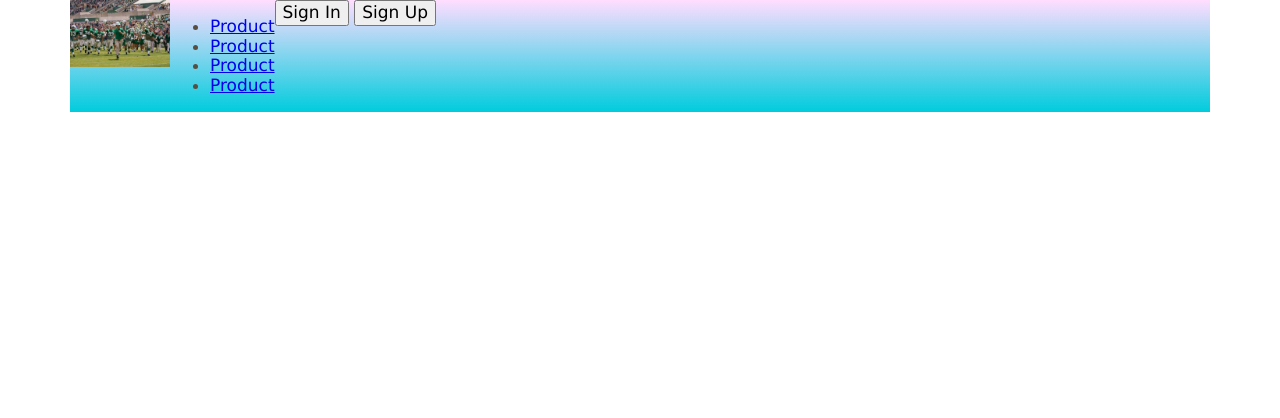
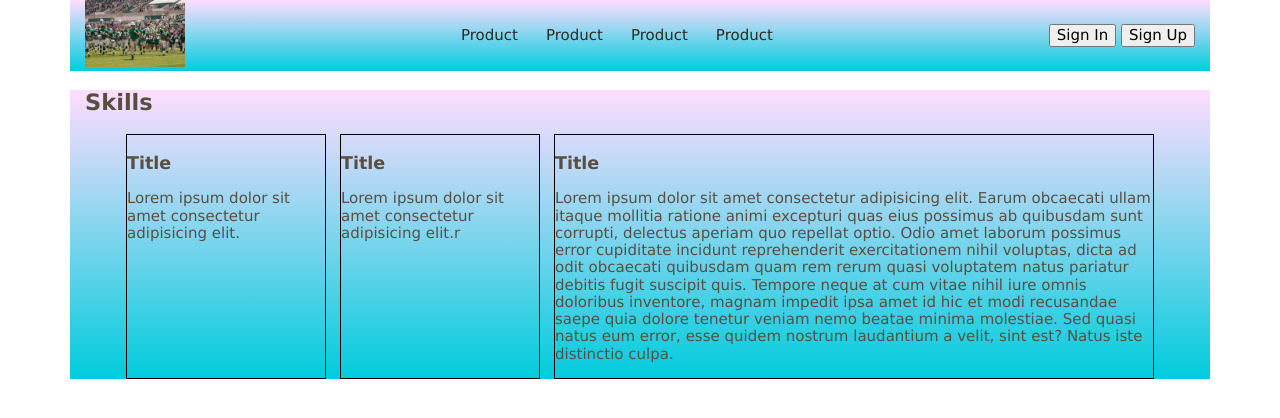
Before and after one commit to Navi-coM/Grp_191124_lesson12, a plain HTML site: page index.html in a window 1280 px wide. Drawn offline with Linux system fonts and the light colour scheme.

Commit message:
Upgrade hyml and css files

```diff
--- a/css/style.css
+++ b/css/style.css
@@ -1,6 +1,16 @@
 @import url('./normalize.css');
 @import url('./vars.css');
 
+
+/* display: flex;
+   justify-content: space-between;
+   align-items: center;
+   flex-direction: column;
+   gap: 10px;
+   flex-basis: 100xp
+   flex-wrap
+   flex-grow
+   order*/
 
 * {
     box-sizing: border-box;
@@ -12,12 +22,15 @@ body {
     min-height: 100vh;
 }
 .container {
-    width: 1140px;
+    max-width: 1140px;
     margin: 0 auto;
+    padding: 0 15px;
     background: linear-gradient(#ffddff,#00ccdd);
 }
 .flex-container {
     display: flex;
+    justify-content: space-between;
+    align-items: center;
 }
 
 
@@ -28,3 +41,33 @@ body {
 .logo img {
     width: 100%;
 }
+.menu {
+    display: flex;
+    /* flex-direction: column; */
+    gap: 28px;
+    list-style: none;
+    padding-left: 0;
+}
+
+.menu__link {
+    text-decoration: none;
+    color: var(--title-font-color);
+}
+.flex-container_col {
+    display: flex;
+    flex-direction: row-reverse;
+    justify-content: center;
+    flex-wrap: wrap;
+    gap: 14px;
+}
+.width_half {
+    border: 1px solid #000;
+    /* flex-grow: 1; */
+    width: 200px;
+}
+ .width_full {
+    border: 1px solid #000;
+    flex-grow: 1;
+    order: -1;
+    max-width: 600px;
+}
--- a/css/vars.css
+++ b/css/vars.css
@@ -1,5 +1,5 @@
 :root {
-    --main-font-size: 17px;
+    --main-font-size: 15px;
     --title-font-color: #2F281E;
     --text-font-color: #594f41;
 }
--- a/index.html
+++ b/index.html
@@ -36,6 +36,30 @@
                 </div>
             </div>
         </header>
-        <main class="main"></main>
+        <main class="main">
+            <div class="container">
+                <section class="skills">
+                    <h2>Skills</h2>
+                    <article class="flex-container_col">
+                        <div class="width_half">
+                            <h3 class="title_3">Title</h3>
+                            <p class="text">Lorem ipsum dolor sit amet consectetur adipisicing elit.r</p>
+                        </div>
+                        <div class="width_full">
+                            <h3 class="title_3">Title</h3>
+                            <p class="text">Lorem ipsum dolor sit amet consectetur adipisicing elit. Earum obcaecati ullam itaque mollitia ratione animi excepturi quas eius possimus ab quibusdam sunt corrupti, delectus aperiam quo repellat optio. Odio amet laborum possimus error cupiditate incidunt reprehenderit exercitationem nihil voluptas, dicta ad odit obcaecati quibusdam quam rem rerum quasi voluptatem natus pariatur debitis fugit suscipit quis. Tempore neque at cum vitae nihil iure omnis doloribus inventore, magnam impedit ipsa amet id hic et modi recusandae saepe quia dolore tenetur veniam nemo beatae minima molestiae. Sed quasi natus eum error, esse quidem nostrum laudantium a velit, sint est? Natus iste distinctio culpa.</p>
+                        </div>
+                        <div class="width_half">
+                            <h3 class="title_3">Title</h3>
+                            <p class="text">Lorem ipsum dolor sit amet consectetur adipisicing elit. </p>
+                        </div>
+                        <!-- <div>
+                            <h3 class="title_3">Title</h3>
+                            <p class="text">Lorem ipsum dolor sit amet consectetur adipisicing elit. Earum obcaecati ullam itaque mollitia ratione animi excepturi quas eius possimus ab quibusdam sunt corrupti, delectus aperiam quo repellat optio. Odio amet laborum possimus error cupiditate incidunt reprehenderit exercitationem nihil voluptas, dicta ad odit obcaecati quibusdam quam rem rerum quasi voluptatem natus pariatur debitis fugit suscipit quis. Tempore neque at cum vitae nihil iure omnis doloribus inventore, magnam impedit ipsa amet id hic et modi recusandae saepe quia dolore tenetur veniam nemo beatae minima molestiae. Sed quasi natus eum error, esse quidem nostrum laudantium a velit, sint est? Natus iste distinctio culpa.</p>
+                        </div> -->
+                    </article>
+                </section>
+            </div>
+        </main>
     </body>
 </html>
```
